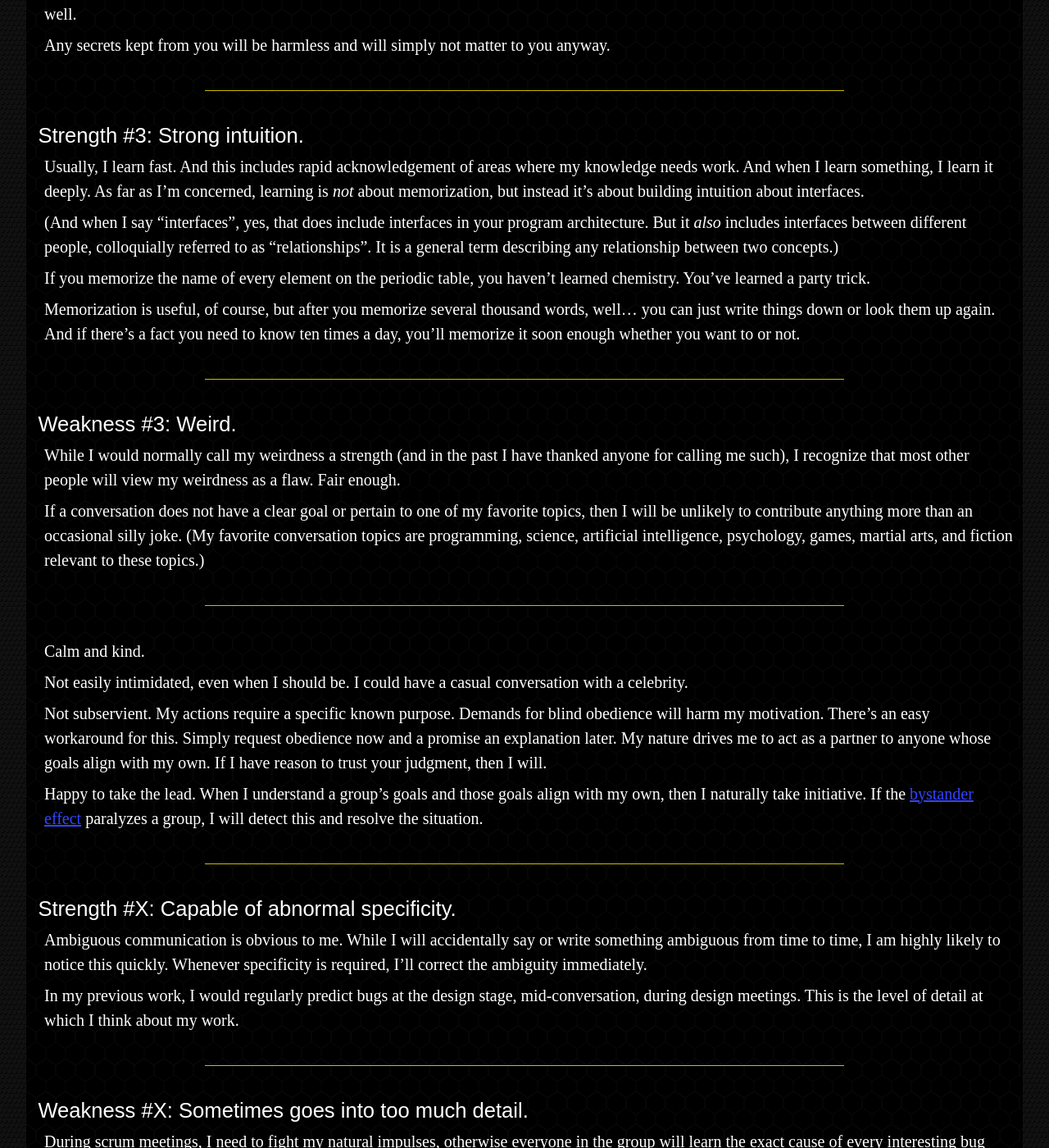
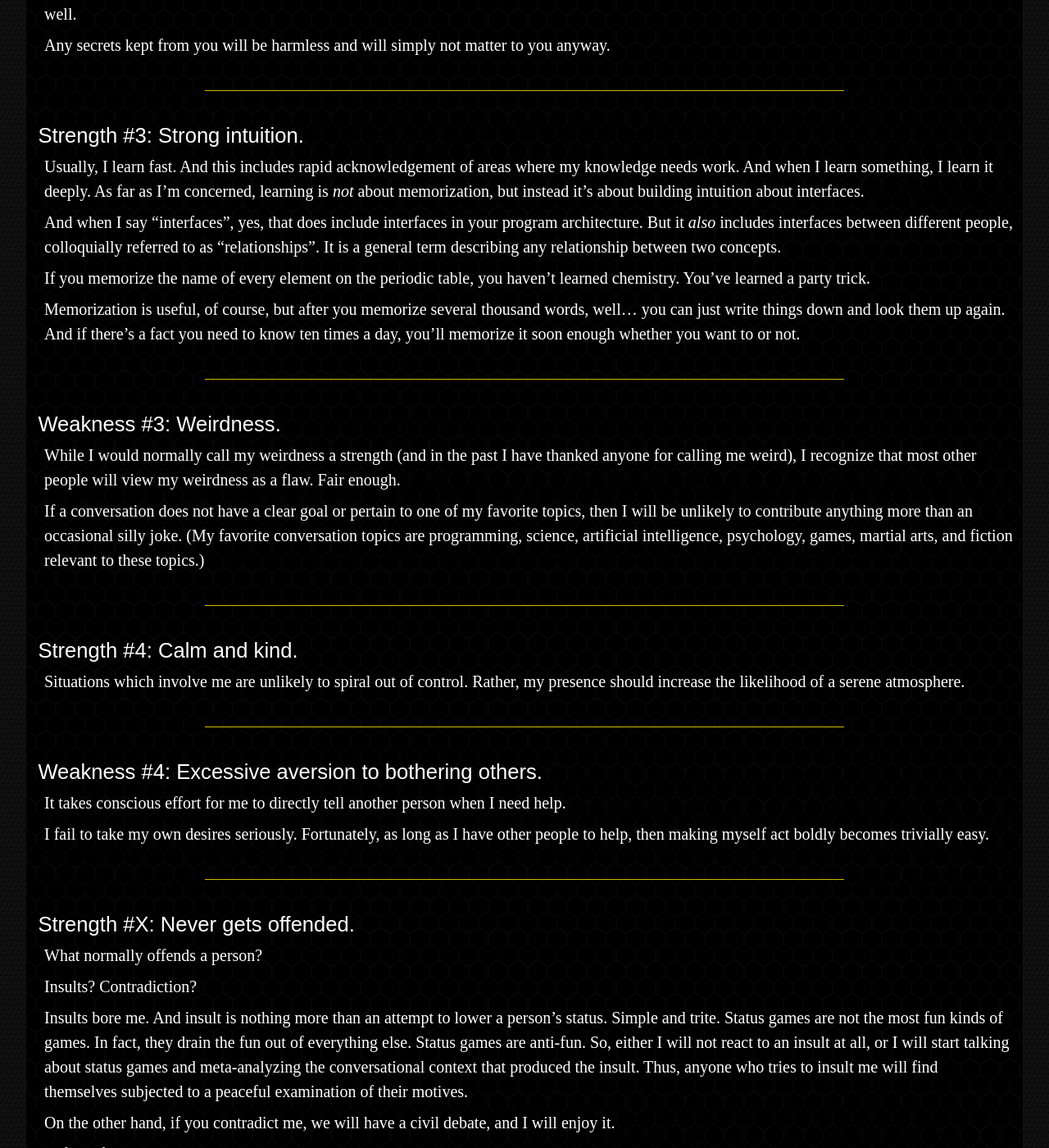
Before and after one commit to cryo-warden/cryo-warden.github.io, a Jekyll site: the page built from _reflections/strengths-and-flaws.md, in a window 1280 px wide and 1400 px high, scrolled down 1486 px. Shown: the whole window at 82% size. Built offline with Jekyll 4.4.1, drawn with Linux system fonts in a browser that asks for light colours; some of the changed text lies outside the part shown.

Commit message:
updated pages

```diff
--- a/_reflections/strengths-and-flaws.md
+++ b/_reflections/strengths-and-flaws.md
@@ -55,29 +55,67 @@
 
 Usually, I learn fast. And this includes rapid acknowledgement of areas where my knowledge needs work. And when I learn something, I learn it deeply. As far as I'm concerned, learning is *not* about memorization, but instead it's about building intuition about interfaces.
 
-(And when I say "interfaces", yes, that does include interfaces in your program architecture. But it *also* includes interfaces between different people, colloquially referred to as "relationships". It is a general term describing any relationship between two concepts.)
+And when I say "interfaces", yes, that does include interfaces in your program architecture. But it *also* includes interfaces between different people, colloquially referred to as "relationships". It is a general term describing any relationship between two concepts.
 
 If you memorize the name of every element on the periodic table, you haven't learned chemistry. You've learned a party trick.
 
-Memorization is useful, of course, but after you memorize several thousand words, well... you can just write things down or look them up again. And if there's a fact you need to know ten times a day, you'll memorize it soon enough whether you want to or not.
+Memorization is useful, of course, but after you memorize several thousand words, well... you can just write things down and look them up again. And if there's a fact you need to know ten times a day, you'll memorize it soon enough whether you want to or not.
 
 ----
 
-#### Weakness #3: Weird.
+#### Weakness #3: Weirdness.
 
-While I would normally call my weirdness a strength (and in the past I have thanked anyone for calling me such), I recognize that most other people will view my weirdness as a flaw. Fair enough.
+While I would normally call my weirdness a strength (and in the past I have thanked anyone for calling me weird), I recognize that most other people will view my weirdness as a flaw. Fair enough.
 
 If a conversation does not have a clear goal or pertain to one of my favorite topics, then I will be unlikely to contribute anything more than an occasional silly joke. (My favorite conversation topics are programming, science, artificial intelligence, psychology, games, martial arts, and fiction relevant to these topics.)
 
 ----
 
-Calm and kind.
+#### Strength #4: Calm and kind.
 
-Not easily intimidated, even when I should be. I could have a casual conversation with a celebrity.
+Situations which involve me are unlikely to spiral out of control. Rather, my presence should increase the likelihood of a serene atmosphere.
 
-Not subservient. My actions require a specific known purpose. Demands for blind obedience will harm my motivation. There's an easy workaround for this. Simply request obedience now and a promise an explanation later. My nature drives me to act as a partner to anyone whose goals align with my own. If I have reason to trust your judgment, then I will.
+----
 
-Happy to take the lead. When I understand a group's goals and those goals align with my own, then I naturally take initiative. If the [bystander effect](https://en.wikipedia.org/wiki/Bystander_effect) paralyzes a group, I will detect this and resolve the situation.
+#### Weakness #4: Excessive aversion to bothering others.
+
+It takes conscious effort for me to directly tell another person when I need help.
+
+I fail to take my own desires seriously. Fortunately, as long as I have other people to help, then making myself act boldly becomes trivially easy.
+
+----
+
+#### Strength #X: Never gets offended.
+
+What normally offends a person?
+
+Insults? Contradiction?
+
+Insults bore me. And insult is nothing more than an attempt to lower a person's status. Simple and trite. Status games are not the most fun kinds of games. In fact, they drain the fun out of everything else. Status games are anti-fun. So, either I will not react to an insult at all, or I will start talking about status games and meta-analyzing the conversational context that produced the insult. Thus, anyone who tries to insult me will find themselves subjected to a peaceful examination of their motives.
+
+On the other hand, if you contradict me, we will have a civil debate, and I will enjoy it.
+
+In fact, if you convince me that I've made a mistake, you will impress me, and I will probably enjoy your company.
+
+----
+
+#### Strength #X: Not easily intimidated, even when I should be.
+
+I could have a casual conversation with a celebrity.
+
+----
+
+#### Weakness #X: Not subservient.
+
+Much like my weirdness, I consider this a positive trait, but others may be correct not to view it as such. This is a matter of goal alignment.
+
+My actions require a specific known purpose. Demands for blind obedience will harm my motivation. There's an easy workaround for this. Simply request obedience now and a promise an explanation later. My nature drives me to act as a partner to anyone whose goals align with my own. If I have reason to trust your judgment, then I will.
+
+----
+
+#### Strength #X: Happy to take the lead.
+
+When I understand a group's goals and those goals align with my own, then I naturally take initiative. If the [bystander effect](https://en.wikipedia.org/wiki/Bystander_effect) paralyzes a group, I will detect this and resolve the situation.
 
 ----
 
@@ -97,23 +135,11 @@
 
 ----
 
-#### Strength #X: Never gets offended.
-
-What normally offends a person?
-
-Insults? Contradiction?
-
-Insults bore me. Status games are not the most fun kinds of games. In fact, they drain the fun out of everything else. Status games are anti-fun. Either I will not react to an insult at all, or I will start talking about status games and meta-analyzing the conversational context that produced the insult.
-
-On the other hand, if you contradict me, we will have a civil debate, and I will enjoy it.
-
-In fact, if you convince me that I've make a mistake, you will impress me, and I will probably enjoy your company.
-
-----
-
 #### Weakness #X: Goes off on tangents.
 
-This is similar to my penchant for going into excessive detail. However, in this case, I notice more than one thing at a time. Oftentimes, several of the things I notice will be important or fascinating. At that point, there will be multiple directions the conversation needs to go, and I shall simply have to pick one.
+This is similar to my penchant for going into excessive detail. However, in this case, I notice more than one thing at a time. Oftentimes, several of the things I notice will be important or fascinating. At that point, there will be multiple directions the conversation needs to go, and I shall simply have to pick one. Oftentimes the direction I choose is not what others would have chosen, since the most vital topic to cover is the one least likely to occur to others independently. Couple this fact with the fact that I sometimes omit the logical steps that led to the new topic, and others will observe a tangent that is not obviously relevant to the current conversation.
+
+If the conversation were an email or a webpage instead, I could simply start a new thread and potentially include a hyperlink without affecting the main flow of conversation.
 
 ----
 
```
Also changed, not shown: other parts of _reflections/strengths-and-flaws.md (+1 -1 lines), about.md (+3 -1 lines).
